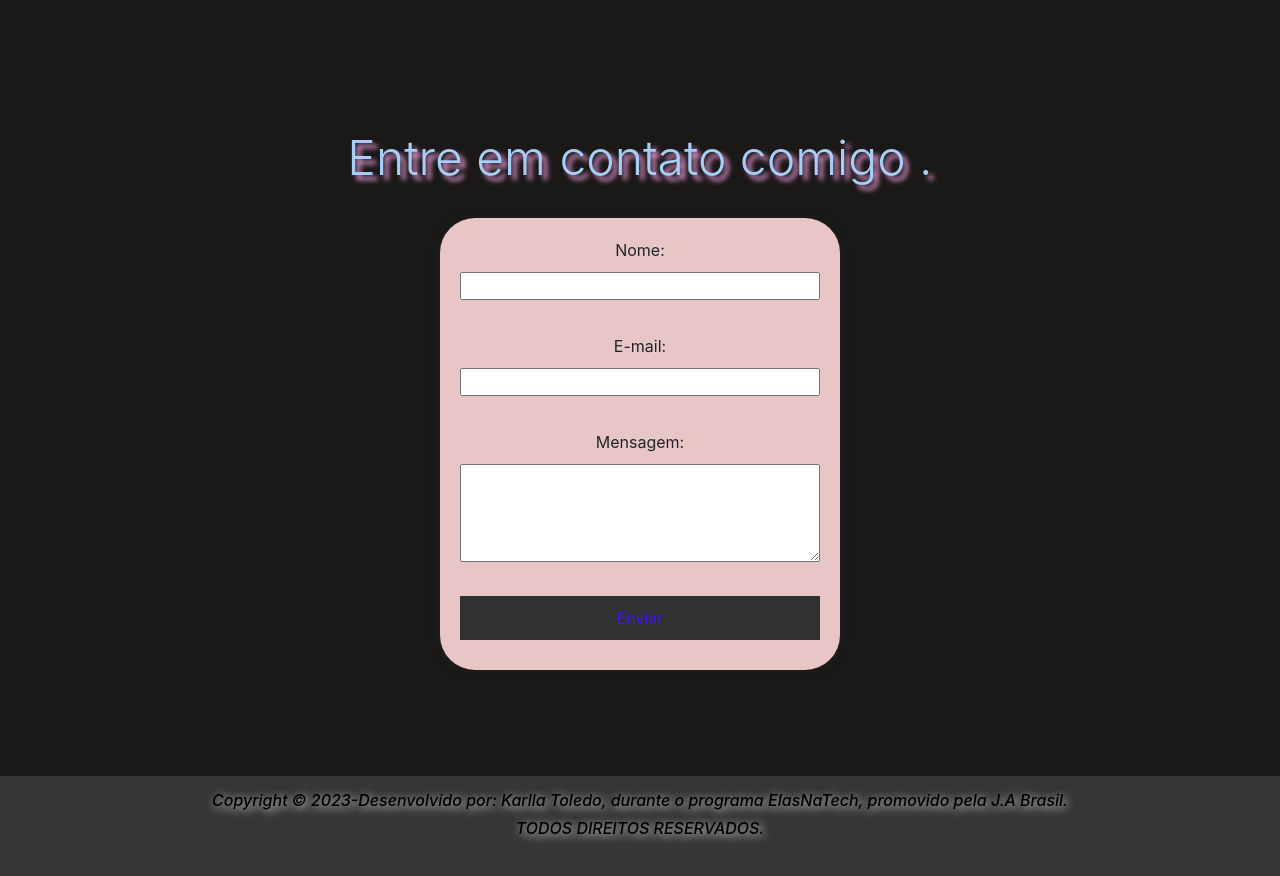
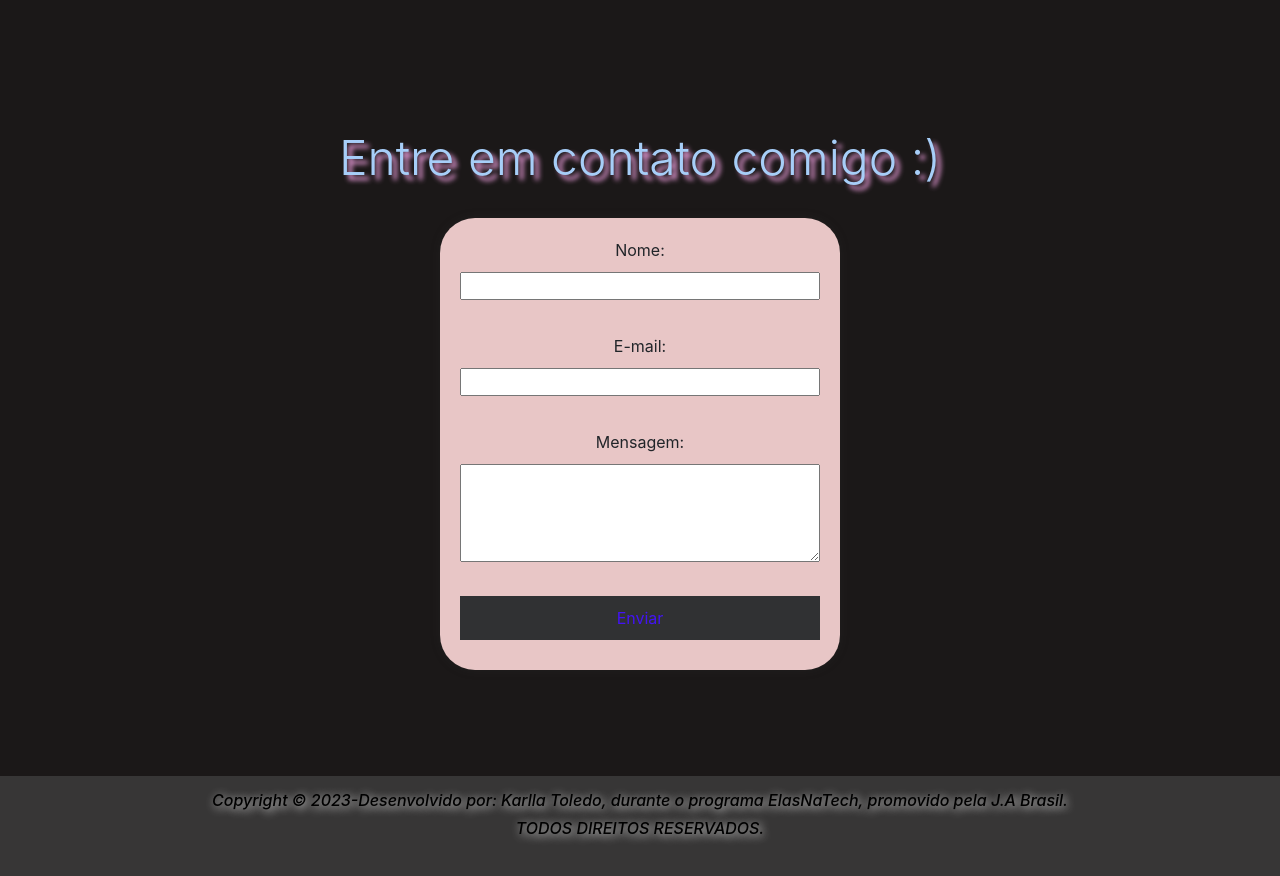
Before and after one commit to KarllaToledo/portfolio, a plain HTML site: page index.html in a window 1280 px wide. Shown: the part 2320-3196 px from the top of the page. Drawn offline with nearby package versions, Linux system fonts and the light colour scheme.

Commit message:
commitparcial2

```diff
--- a/index.html
+++ b/index.html
@@ -126,7 +126,7 @@ Busco aperfeiçoar minhas habilidades e adquirir novos conhecimentos, sempre foc
 </section>
 <section id="f-contato">
   <div class="formulario">
-    <h3 class="delaySmallReveal">Entre em contato comigo <span>.</span></h3>
+    <h3 class="delaySmallReveal">Entre em contato comigo <span>:)</span></h3>
     <div id="contato">
     <center style="background-color: rgb(27, 24, 24); padding-bottom: 10px;">
       <form id="meuFormulario" style="align-self: center;">
```
